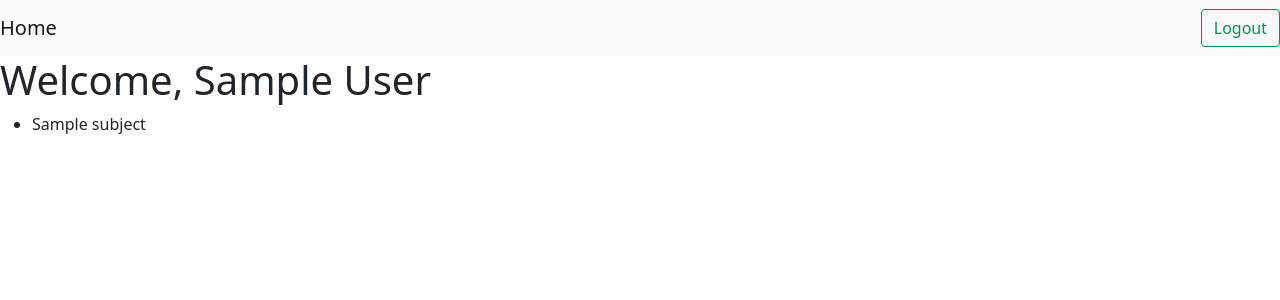
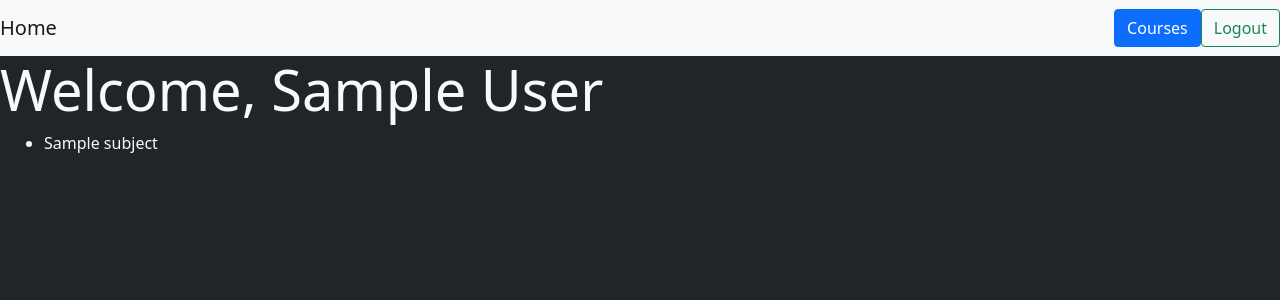
Before and after one commit to darian200205/Students-Platform-Google-Digital-Workshop, a Django app: page /student/profile/ in a window 1280 px wide. Shown: the top 300 px of the page. Run offline with Django 3.2, Linux system fonts and the light colour scheme; a user stored in the database is signed in; tables that the repository leaves empty hold one stand-in row (values such as "Sample post"); parts of the project's set-up code (start-up, migrations or seed data) failed here and were passed over; some libraries are stand-ins or nearby versions.

Commit message:
added error for multiple emails and courses button

```diff
--- a/catalog_studenti/students_app/views.py
+++ b/catalog_studenti/students_app/views.py
@@ -101,15 +101,17 @@
         student_form = StudentForm(request.POST)
         if form.is_valid() and student_form.is_valid():
             form.instance.username = request.POST['email']
+
             new_user = form.save()
             student = student_form.save(commit=False)
+
             if student.user_id is None:
                 student.user_id = new_user.id
+
             student.save()
-
             login(request, new_user)
+            return redirect('/student/profile')
             # messages.success(request, 'Your student account was created successfully')
-            return redirect('/student/profile')
 
     context = {
         'form': form,
@@ -146,10 +148,12 @@
 def student_profile(request):
     student = request.user.student
     courses = student.subject_set.all()
+    number_of_courses = student.subject_set.count()
 
     context = {
         'student': student,
-        'courses': courses
+        'courses': courses,
+        'number_of_courses': number_of_courses
     }
     return render(request, 'student_profile.html', context)
 
--- a/catalog_studenti/templates/student_profile.html
+++ b/catalog_studenti/templates/student_profile.html
@@ -9,20 +9,36 @@
     <link rel="stylesheet" href="https://cdnjs.cloudflare.com/ajax/libs/font-awesome/6.0.0-beta3/css/all.min.css">
 </head>
 
-<body>
+<body class="bg-dark">
 
-  <nav class="navbar navbar-light bg-light justify-content-between">
+  <nav class="navbar navbar-light bg-light">
       <a class="navbar-brand">Home</a>
-    <form class="form-inline">
+
+      <form class="d-flex">
+          <a href="{% url 'subject_list' %}" class="btn btn-primary mr-sm-1"> Courses </a>
           <a href="{% url 'student_logout' %}" class="btn btn-outline-success my-2 my-sm-0" type="submit">Logout</a>
       </form>
+
   </nav>
-  <h1>Welcome, {{student}} </h1>
+
+<div class="jumbotron jumbotron-fluid text-light">
+    <h1 class="display-4"> Welcome, {{student}} </h1>
+
+    <div class="container-fluid">
+        {% if number_of_courses %}
       <ul>
           {% for course in courses %}
             <li> {{course}} </li>
           {% endfor %}
       </ul>
+        {% else %}
+            <h2 class="text-center"> You haven't enrolled in any courses </h2>
+        {% endif %}
+    </div>
+
+</div>
+
+
 
 
 
```
Also changed, not shown: catalog_studenti/students_app/forms.py (+7 -0 lines). Lines whose indentation alone changed are shown as unchanged.
